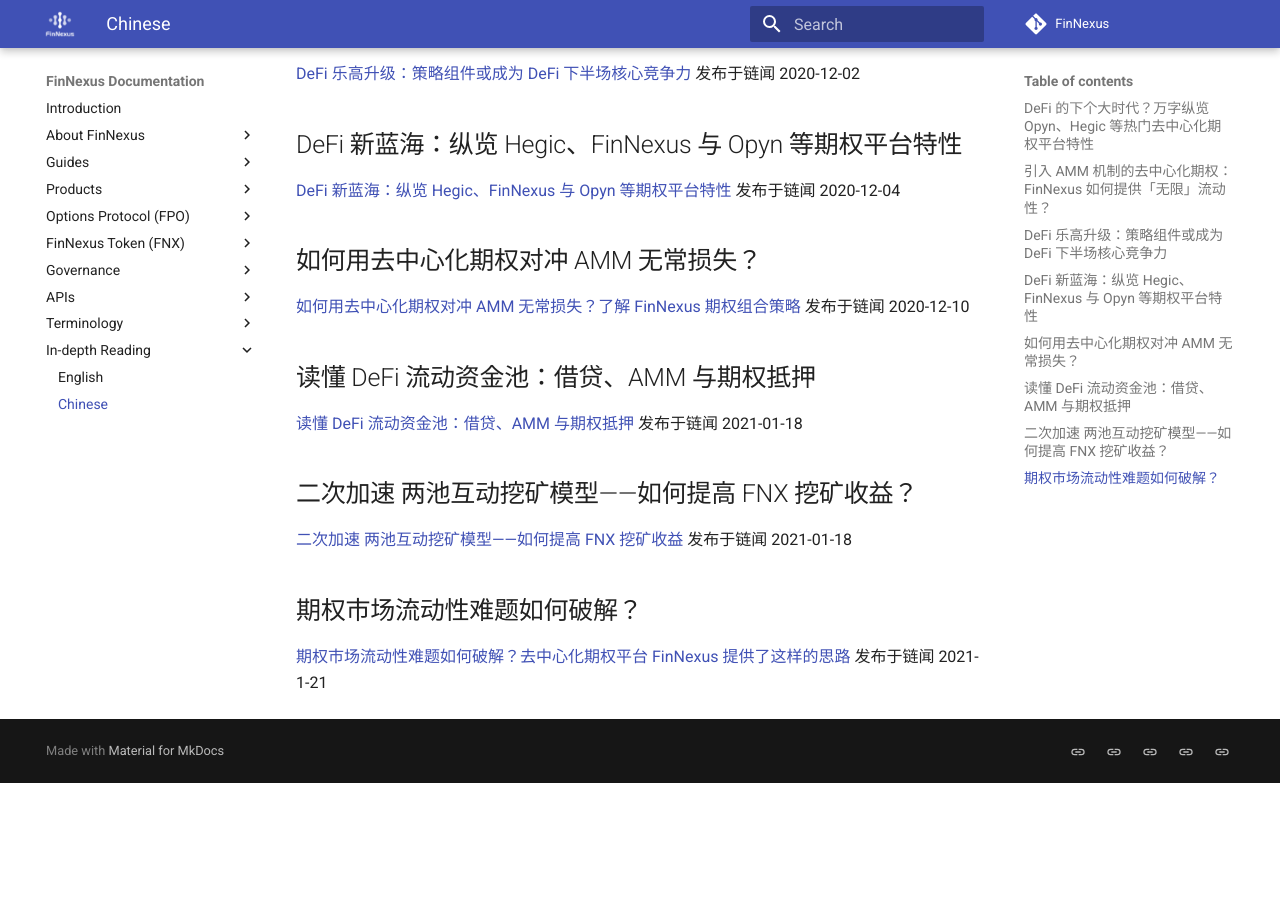
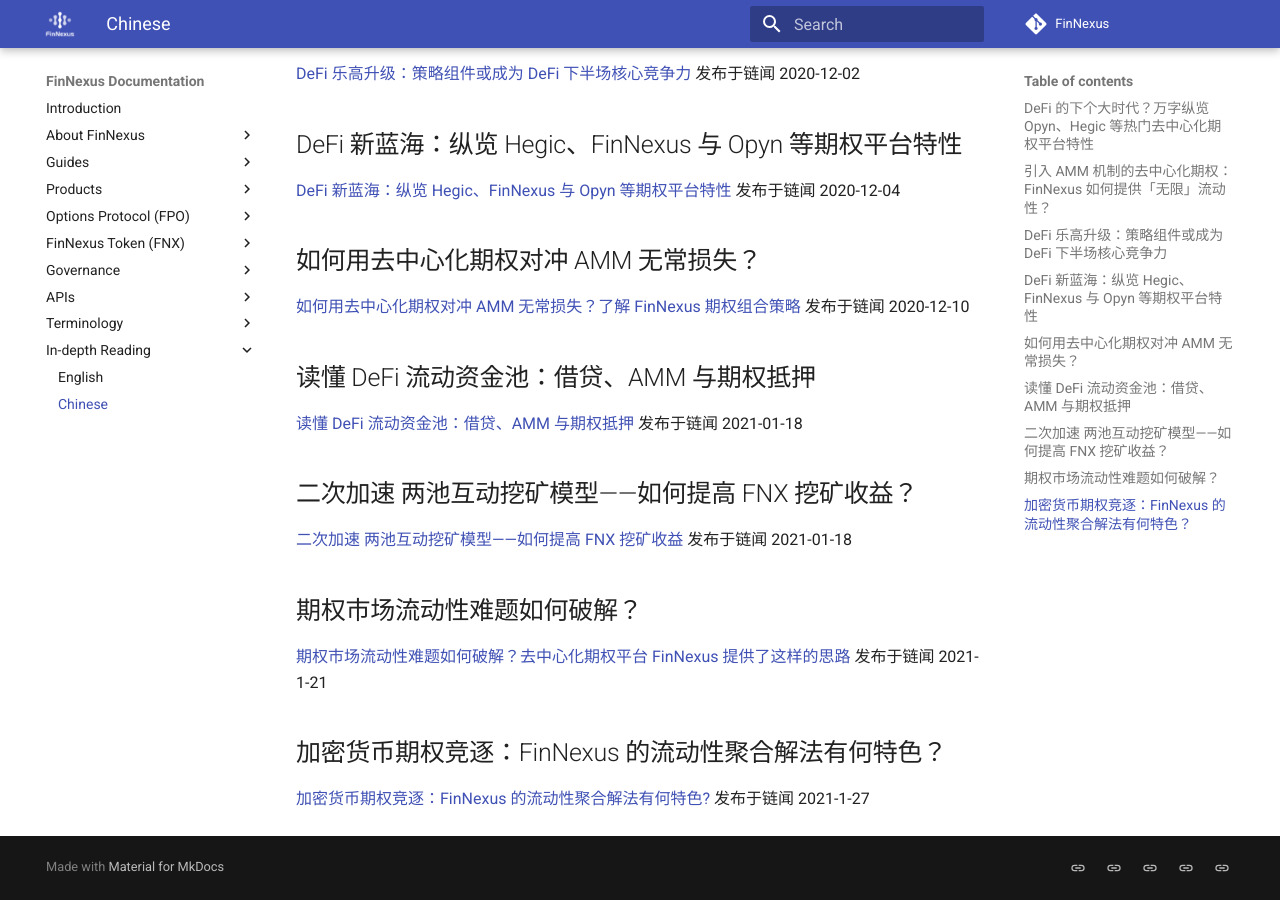
Before and after one commit to Phoenix-Finance/Phoenix-Documentation, an MkDocs documentation site: the page built from content/indepthreading/chinese.md, in a window 1280 px wide and 900 px high, scrolled down 564 px. Built offline with MkDocs 1.6.1 and Material for MkDocs 9.7.7, drawn with Linux system fonts in a browser that asks for light colours; before the commit the page ends 1347 px from its top, so only the background shows below that.

Commit message:
add article

```diff
--- a/content/indepthreading/chinese.md
+++ b/content/indepthreading/chinese.md
@@ -23,3 +23,6 @@
 
 ## 期权市场流动性难题如何破解？
 [期权市场流动性难题如何破解？去中心化期权平台 FinNexus 提供了这样的思路](https://www.chainnews.com/articles/060659182386.htm) 发布于链闻 2021-1-21
+
+## 加密货币期权竞逐：FinNexus 的流动性聚合解法有何特色？
+[加密货币期权竞逐：FinNexus 的流动性聚合解法有何特色?](https://www.chainnews.com/articles/091863654556.htm) 发布于链闻 2021-1-27
```
